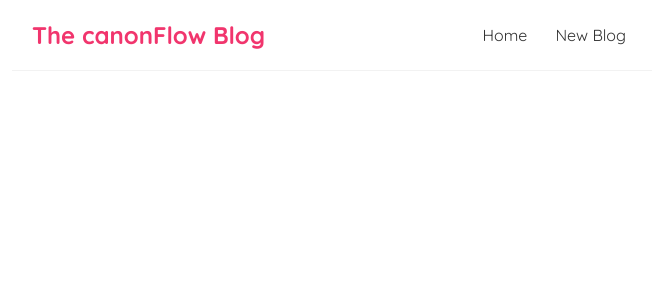
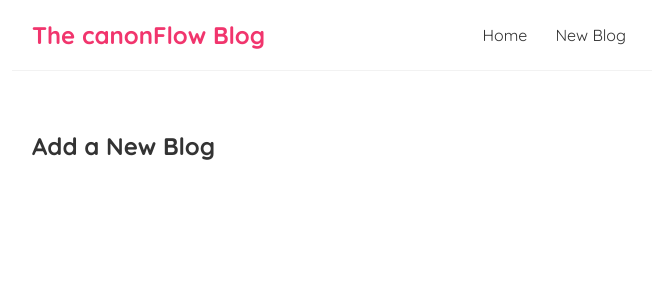
Before and after one commit to canonflow/canonflow-blog, a React (Create React App) app: page /create in a window 1280 px wide. Shown: the top 300 px of the page, without its empty margins (308-964 px from the left). Built offline with nearby package versions, Linux system fonts and the light colour scheme.

Commit message:
Router Links

```diff
--- a/src/App.js
+++ b/src/App.js
@@ -2,6 +2,7 @@
 import React from 'react';
 import Navbar from './Navbar';
 import Home from './Home';
+import Create from './Create';
 import { BrowserRouter, Route , Routes } from 'react-router-dom';
 
 function App() {
@@ -12,6 +13,7 @@
         <div className="content">
           <Routes>
             <Route path='/' element={ <Home /> }></Route>
+            <Route path='/create' element={ <Create /> }></Route>
           </Routes>
         </div>
       </div>
--- /dev/null
+++ b/src/Create.jsx
@@ -0,0 +1,11 @@
+import React from "react";
+
+const Create = () => {
+    return (
+        <div className="create">
+            <h2>Add a New Blog</h2>
+        </div>
+    );
+}
+
+export default Create;
--- a/src/Navbar.jsx
+++ b/src/Navbar.jsx
@@ -1,12 +1,13 @@
 import React from "react";
+import { Link } from "react-router-dom";
 
 const Navbar = () => {
     return (
         <nav className="navbar">
             <h1>The canonFlow Blog</h1>
             <div className="links">
-                <a href="/">Home</a>
-                <a href="/create">New Blog</a>
+                <Link to="/">Home</Link>
+                <Link to="/create">New Blog</Link>
             </div>
         </nav>
     );
```
